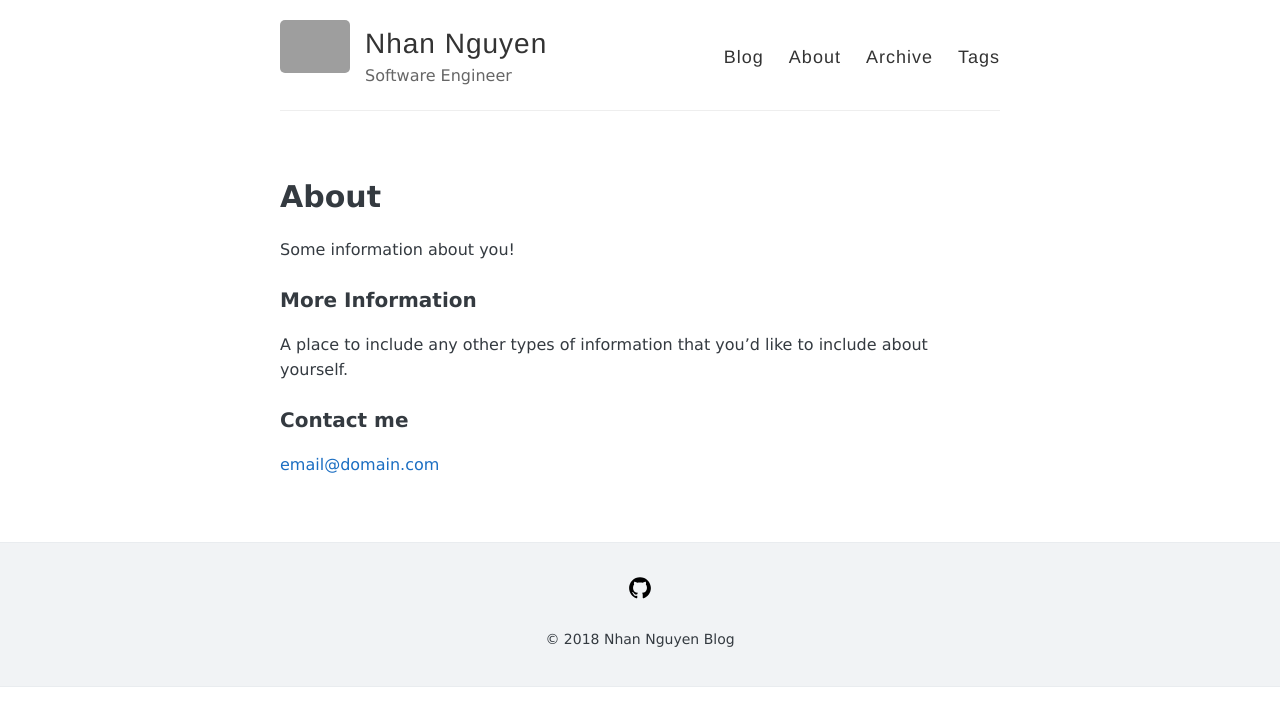
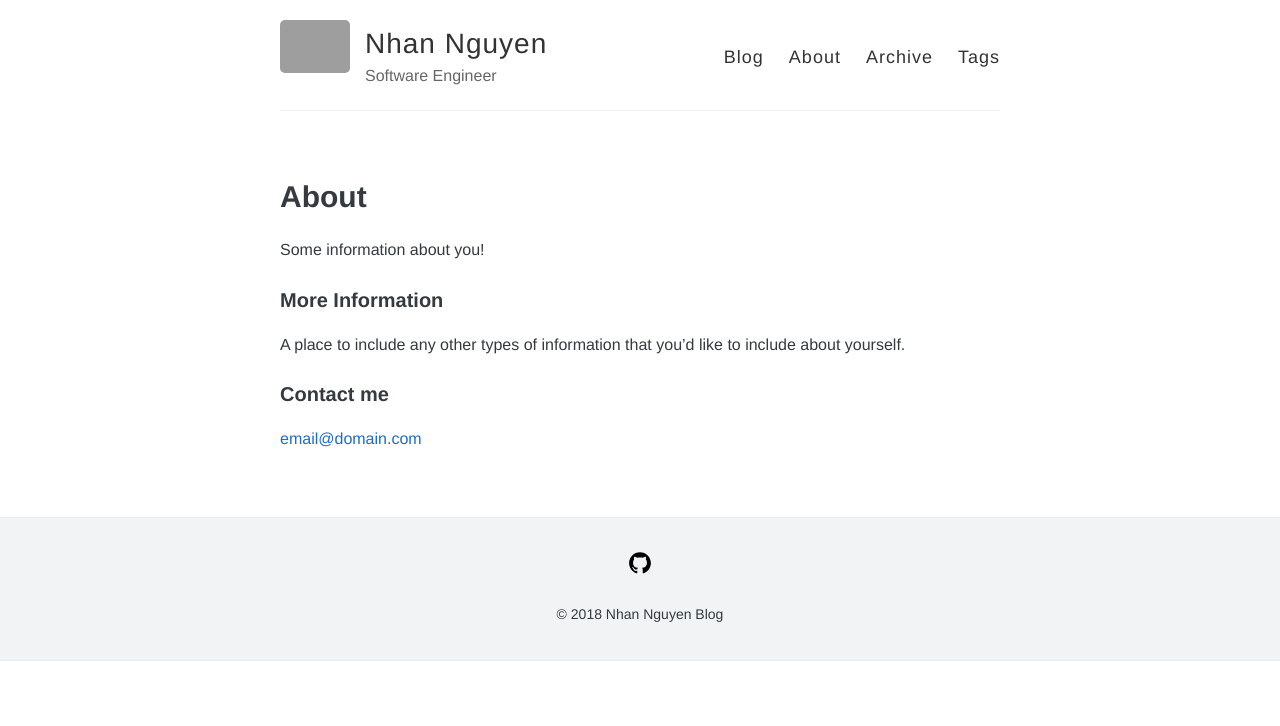
Before and after one commit to nhannguyen95/nhannguyen95.github.io, a Jekyll site: the page built from about.md, in a window 1280 px wide. Shown: the top 726 px of the page. Built offline with Jekyll 4.4.1, drawn with Linux system fonts in a browser that asks for light colours; nearby versions of some CDN libraries; grey boxes are pictures that could not be loaded.

Commit message:
change base-font to Helvetica

```diff
--- a/_sass/_variables.scss
+++ b/_sass/_variables.scss
@@ -20,7 +20,7 @@
 $georgia: Georgia, serif;
 
 // Fonts
-$base-font: 'Spoqa Han Sans', 'Source Sans Pro', 'Apple SD Gothic Neo', 'Nanum Barun Gothic', 'Nanum Gothic', 'Verdana', 'Arial', 'Dotum', sans-serif;
+$base-font: "Helvetica Neue", Helvetica, Arial, sans-serif;
 $code-font: 'Menlo', 'Courier New', 'Monaco', 'Spoqa Han Sans', monospace;
 
 // Font sizes
```
